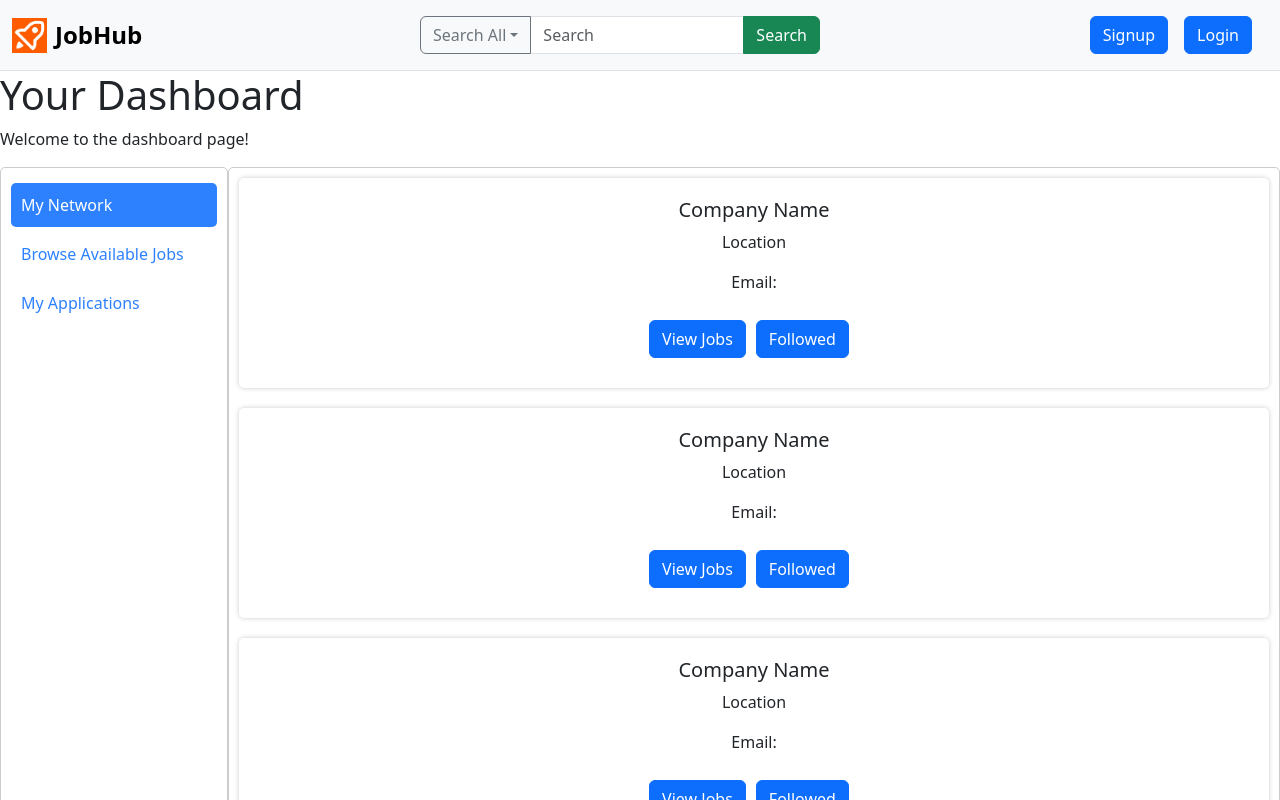
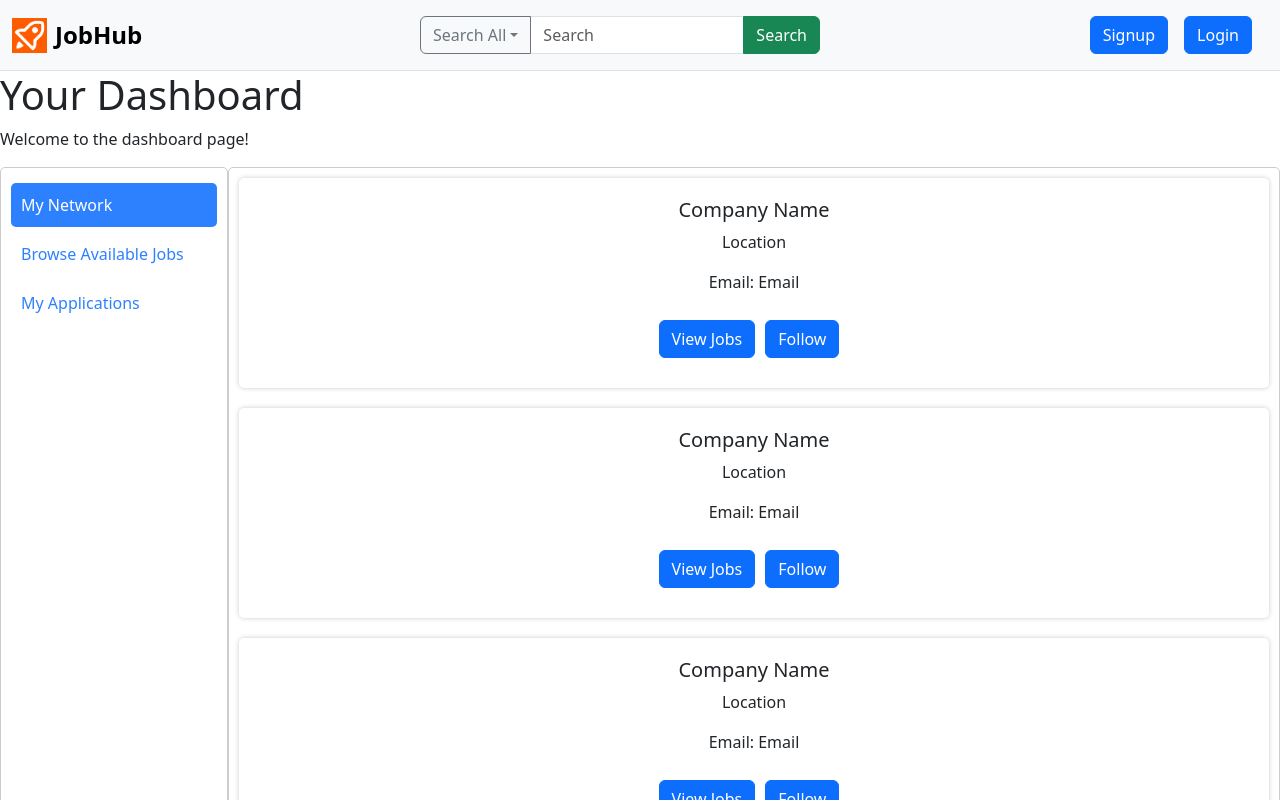
Before and after one commit to paulhuii/SENG401-Project, a React (Create React App) app in the folder client/: page /dashboard in a window 1280 px wide. Shown: the top 800 px of the page. Built offline with nearby package versions, Linux system fonts and the light colour scheme.

Commit message:
Added props to CompanyCard

```diff
--- a/client/src/components/Cards/CompanyCard.js
+++ b/client/src/components/Cards/CompanyCard.js
@@ -1,17 +1,46 @@
+import React, { useState } from 'react';
+import PropTypes from 'prop-types';
 import "./DashboardCard.css"
 
 function CompanyCard({ company }) {
+  const [isFollowing, setIsFollowing] = useState(false);
+
+  const handleFollow = () => {
+    setIsFollowing(!isFollowing);
+    // TODO: Implement follow company feature
+  };
+
+  const handleViewJobs = () => {
+    // TODO: Implement view jobs feature
+  };
+
   return (
     <div className="card-db" id='dashboard-card'>
-      <div className="card-body recruiter">
-        <h5 className="card-title-db">Company Name</h5>
-        <p className="card-text-db">Location</p>
-        <p className="card-text-db">Email:</p>
-        <button type="button" className="btn btn-primary">View Jobs</button>
-        <button type="button" className="btn btn-primary">Followed</button>
-      </div>
+        <div className="card-body recruiter">
+            <h5 className="card-title-db">{company.name}</h5>
+            <p className="card-text-db">{company.location}</p>
+            <p className="card-text-db">Email: {company.email}</p>
+            <button type="button" className="btn btn-primary"onClick={handleViewJobs}>View Jobs</button>
+            <button type="button" className="btn btn-primary" onClick={handleFollow}>{isFollowing ? 'Unfollow' : 'Follow'}</button>
+        </div>
     </div>
   );
 }
 
+CompanyCard.propTypes = {
+  company: PropTypes.shape({
+    name: PropTypes.string,
+    location: PropTypes.string,
+    email: PropTypes.string,
+  }),
+};
+
+CompanyCard.defaultProps = {
+  company: {
+    name: 'Company Name',
+    location: 'Location',
+    email: 'Email',
+  },
+};
+
 export default CompanyCard;
```
